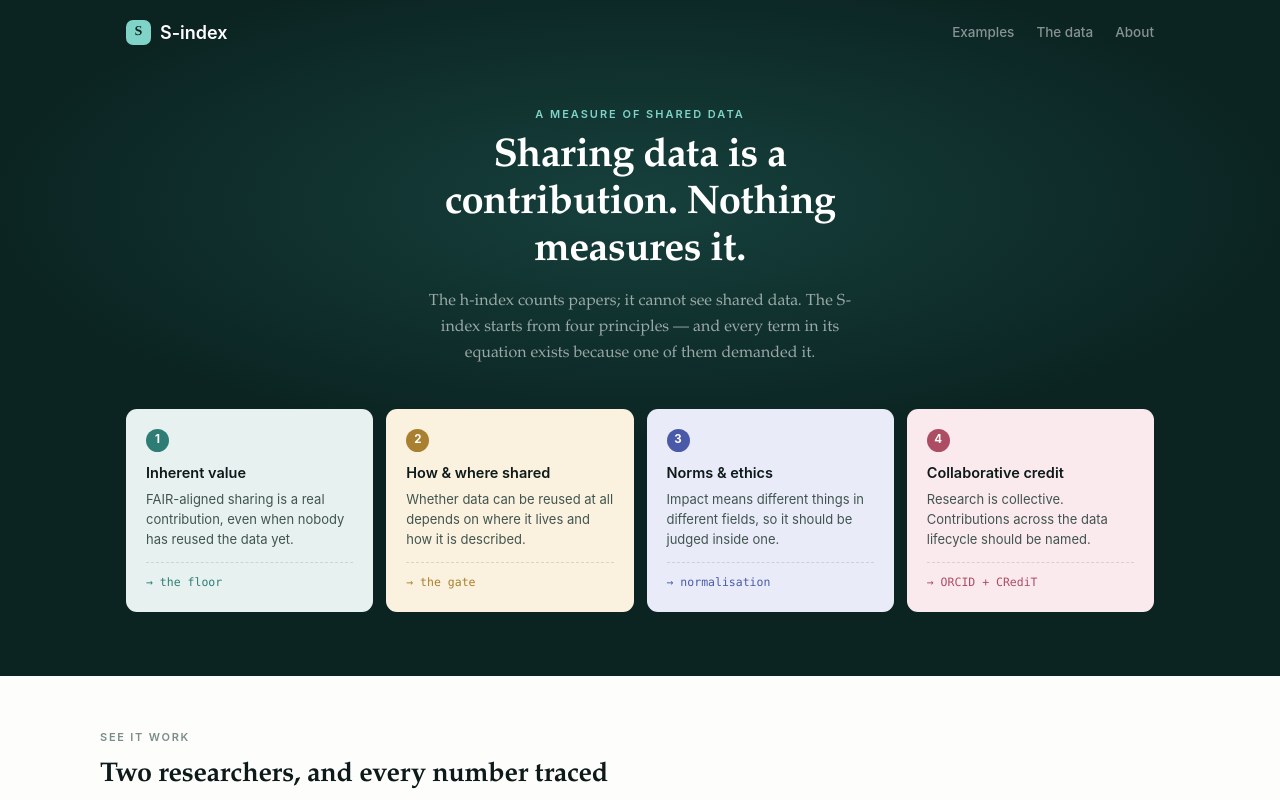
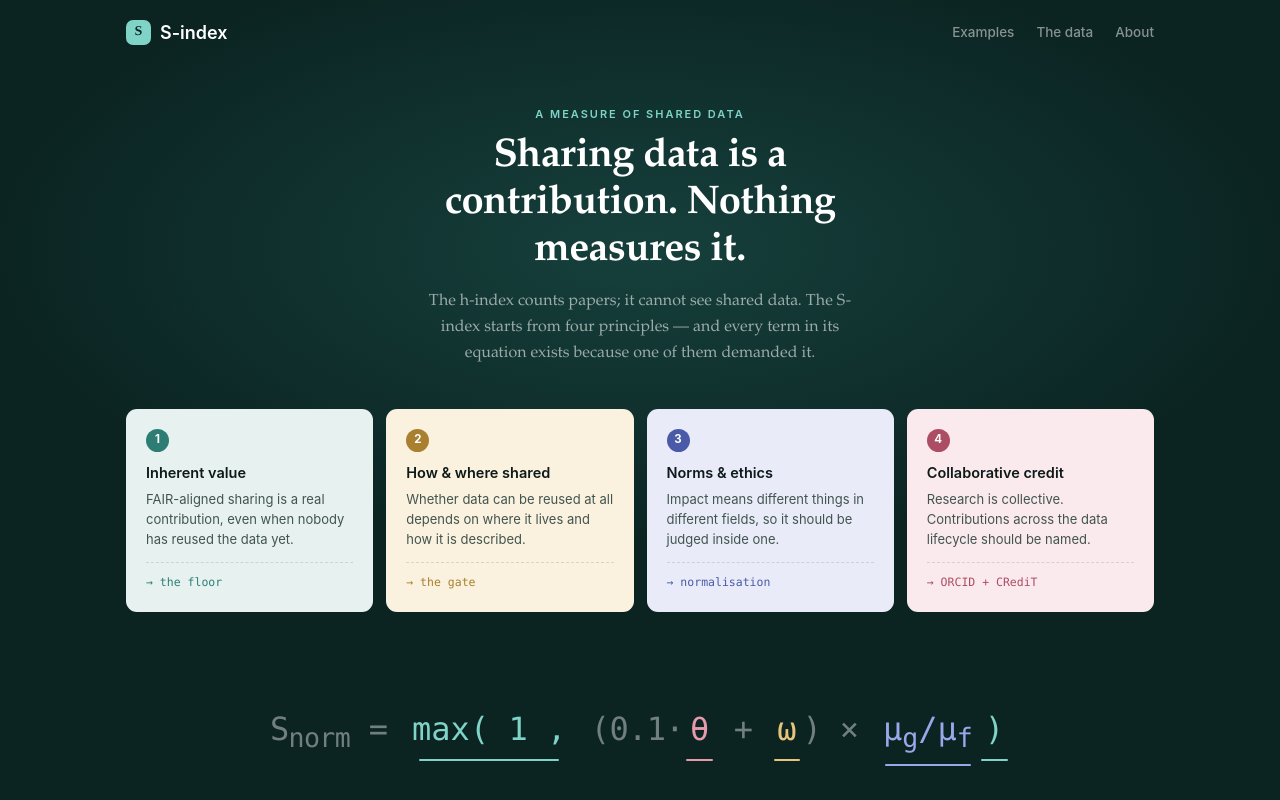
Before and after one commit to UmairZ/s-index-chal, a Next.js app: page / in a window 1280 px wide. Shown: the top 800 px of the page. Built offline with nearby package versions, Linux system fonts and the light colour scheme.

Commit message:
feat: interactive equation and explainer panels

```diff
--- a/app/globals.css
+++ b/app/globals.css
@@ -66,3 +66,52 @@ button{font:inherit;color:inherit;background:none;border:0;cursor:pointer;paddin
 .rc b{display:block;font:600 16px/1.3 var(--sans);margin-bottom:3px}
 .rc span{font-size:13.5px;color:var(--ink-3)}
 .ftr{padding:34px 0 54px;color:var(--ink-3);font:500 13px/1.6 var(--sans);text-align:center}
+
+/* ---------- equation ---------- */
+.eq{font:500 clamp(20px,3vw,32px)/1.6 var(--mono);color:#fff;letter-spacing:-.02em;
+  text-align:center;white-space:nowrap}
+.eq .g{color:rgba(255,255,255,.42)}
+.term{position:relative;padding:4px 6px;border-radius:6px;
+  transition:background .2s var(--ease),box-shadow .2s var(--ease)}
+.term::after{content:'';position:absolute;left:8%;right:8%;bottom:-2px;height:2.5px;border-radius:2px}
+.term:hover,.term:focus-visible{background:rgba(255,255,255,.1);outline:none}
+.term.hl{background:rgba(255,255,255,.12);box-shadow:0 0 0 1px rgba(255,255,255,.2)}
+.term.t-p1{color:var(--p1-l)} .term.t-p1::after{background:var(--p1-l)}
+.term.t-p2{color:var(--p2-l)} .term.t-p2::after{background:var(--p2-l)}
+.term.t-p3{color:var(--p3-l)} .term.t-p3::after{background:var(--p3-l)}
+.term.t-p4{color:var(--p4-l)} .term.t-p4::after{background:var(--p4-l)}
+
+/* ---------- explainer panel ---------- */
+.panelwrap{position:fixed;inset:0;z-index:200}
+.panelbg{position:absolute;inset:0;background:rgba(5,15,14,.55)}
+.panel{position:absolute;top:0;right:0;bottom:0;width:min(420px,92vw);
+  background:#10312d;border-left:1px solid rgba(255,255,255,.15);
+  padding:26px 26px 30px;overflow-y:auto;color:#fff;
+  animation:panelin .35s var(--ease)}
+@keyframes panelin{from{transform:translateX(40px);opacity:0}to{transform:none;opacity:1}}
+.panel .cls{position:absolute;top:16px;right:16px;width:28px;height:28px;border-radius:50%;
+  border:1px solid rgba(255,255,255,.25);color:rgba(255,255,255,.7);font-size:15px;line-height:1}
+.panel .cls:hover{background:rgba(255,255,255,.15);color:#fff}
+.panel .ptop{display:flex;align-items:center;gap:8px;flex-wrap:wrap;margin-bottom:12px;padding-right:34px}
+.panel .bdg{font:700 9.5px/1 var(--sans);letter-spacing:.09em;padding:5px 7px;border-radius:4px;color:var(--deep)}
+.bdg.b-p1{background:var(--p1-l)} .bdg.b-p2{background:var(--p2-l)}
+.bdg.b-p3{background:var(--p3-l)} .bdg.b-p4{background:var(--p4-l)}
+.panel h3{font:600 17px/1.32 var(--sans);margin:7px 0 0;width:100%}
+.panel .bd{font:400 13.6px/1.62 var(--sans);color:rgba(255,255,255,.72);margin:0 0 12px}
+.panel .bd em{color:#fff;font-style:normal;font-weight:600}
+.panel .glead{margin-top:15px;font:600 12.5px/1.5 var(--sans)}
+.panel .checks{display:flex;flex-direction:column;gap:8px;margin-top:10px}
+.panel .chk{background:rgba(255,255,255,.06);border-radius:9px;padding:11px 12px;
+  border-left:3px solid;display:flex;gap:9px;align-items:flex-start}
+.panel .chk.c-p2{border-color:var(--p2-l)} .panel .chk.c-p4{border-color:var(--p4-l)}
+.panel .chk .ck{flex:none;width:16px;height:16px;border-radius:50%;display:grid;place-items:center;
+  font:700 9px/1 var(--sans);color:var(--deep);margin-top:2px}
+.panel .chk.c-p2 .ck{background:var(--p2-l)} .panel .chk.c-p4 .ck{background:var(--p4-l)}
+.panel .chk b{display:block;font:600 12px/1.25 var(--sans);margin-bottom:2px}
+.panel .chk span{font:400 11.2px/1.45 var(--sans);color:rgba(255,255,255,.55)}
+.panel .lrow{margin-top:16px;padding-top:14px;border-top:1px solid rgba(255,255,255,.1);
+  display:flex;gap:7px;flex-wrap:wrap}
+.panel .lrow button{font:600 11.5px/1 var(--sans);padding:9px 11px;border-radius:6px;
+  background:rgba(255,255,255,.09);color:rgba(255,255,255,.78)}
+.panel .lrow button:hover{background:rgba(255,255,255,.17);color:#fff}
+.panel .esc{margin-top:11px;font:500 10.5px/1 var(--sans);color:rgba(255,255,255,.32)}
--- a/app/page.tsx
+++ b/app/page.tsx
@@ -2,6 +2,7 @@ import Nav from '@/components/Nav';
 import HeroIntro from '@/components/HeroIntro';
 import PrincipleCard from '@/components/PrincipleCard';
 import Tail from '@/components/Tail';
+import EqDemo from '@/components/EqDemo';
 import { PRINCIPLES } from '@/lib/content';
 
 export default function Home() {
@@ -14,6 +15,10 @@ export default function Home() {
           <div className="prins" style={{ padding: '32px 0 64px' }}>
             {PRINCIPLES.map(p => <PrincipleCard key={p.key} p={p} />)}
           </div>
+          {/* temporary — Task 5 moves this into Landing */}
+          <div style={{ padding: '24px 0 64px' }}>
+            <EqDemo />
+          </div>
         </div>
       </div>
       <Tail />
--- /dev/null
+++ b/components/EqDemo.tsx
@@ -0,0 +1,15 @@
+'use client';
+import { useState } from 'react';
+import Equation from './Equation';
+import ExplainerPanel from './ExplainerPanel';
+import type { TermKey } from '@/lib/content';
+
+export default function EqDemo() {
+  const [open, setOpen] = useState<TermKey | null>(null);
+  return (
+    <>
+      <Equation interactive onTermClick={setOpen} />
+      <ExplainerPanel term={open} onClose={() => setOpen(null)} onJump={setOpen} />
+    </>
+  );
+}
--- /dev/null
+++ b/components/Equation.tsx
@@ -0,0 +1,40 @@
+'use client';
+import type { TermKey } from '@/lib/content';
+
+interface Props {
+  interactive?: boolean;
+  onTermClick?: (k: TermKey) => void;
+  highlight?: TermKey | null;
+  termRef?: (k: TermKey, el: HTMLButtonElement | null) => void;
+}
+
+export default function Equation({ interactive = true, onTermClick, highlight, termRef }: Props) {
+  const term = (k: TermKey, cls: string, label: string, children: React.ReactNode) => (
+    <button
+      type="button"
+      className={`term ${cls}${highlight === k ? ' hl' : ''}`}
+      data-term={k}
+      aria-label={label}
+      tabIndex={interactive ? 0 : -1}
+      onClick={() => interactive && onTermClick?.(k)}
+      ref={el => termRef?.(k, el)}
+    >
+      {children}
+    </button>
+  );
+
+  return (
+    <div className="eq" role="group" aria-label="The S-index equation. Each coloured term opens an explanation.">
+      <span className="g">S<sub>norm</sub>&nbsp;=&nbsp;</span>
+      {term('max', 't-p1', 'The floor: max of 1 — principle 1, inherent value', <>max(&nbsp;1&nbsp;,</>)}
+      <span className="g">&nbsp;(0.1·</span>
+      {term('theta', 't-p4', 'Theta: honest downloads — principle 4, collaborative credit', <>θ</>)}
+      <span className="g">&nbsp;+&nbsp;</span>
+      {term('omega', 't-p2', 'Omega: citations — principle 2, how and where shared', <>ω</>)}
+      <span className="g">)&nbsp;×&nbsp;</span>
+      {term('norm', 't-p3', 'Mu-g over mu-f: field normalisation — principle 3, norms and ethics',
+        <>μ<sub>g</sub>/μ<sub>f</sub></>)}
+      {term('max', 't-p1', 'Closing the floor: max of 1 — principle 1, inherent value', <>)</>)}
+    </div>
+  );
+}
--- /dev/null
+++ b/components/ExplainerPanel.tsx
@@ -0,0 +1,61 @@
+'use client';
+import { useEffect, useRef } from 'react';
+import { PANELS, type TermKey } from '@/lib/content';
+
+interface Props {
+  term: TermKey | null;
+  onClose: () => void;
+  onJump: (k: TermKey) => void;
+}
+
+export default function ExplainerPanel({ term, onClose, onJump }: Props) {
+  const ref = useRef<HTMLDivElement>(null);
+
+  useEffect(() => {
+    if (!term) return;
+    ref.current?.focus();
+    const onKey = (e: KeyboardEvent) => e.key === 'Escape' && onClose();
+    document.addEventListener('keydown', onKey);
+    return () => document.removeEventListener('keydown', onKey);
+  }, [term, onClose]);
+
+  if (!term) return null;
+  const p = PANELS[term];
+
+  return (
+    <div className="panelwrap">
+      <div className="panelbg" onClick={onClose} aria-hidden="true" />
+      <aside className={`panel pk-${p.principle}`} role="dialog" aria-modal="true"
+        aria-label={p.title} tabIndex={-1} ref={ref}>
+        <button className="cls" onClick={onClose} aria-label="Close">×</button>
+        <div className="ptop">
+          <span className={`bdg b-${p.principle}`}>{p.badge}</span>
+          <h3>{p.title}</h3>
+        </div>
+        {p.paragraphs.map((html, i) => (
+          <p className="bd" key={i} dangerouslySetInnerHTML={{ __html: html }} />
+        ))}
+        {p.checks && (
+          <>
+            <div className="glead">{p.checksLead}</div>
+            <div className="checks">
+              {p.checks.map(c => (
+                <div className={`chk c-${c.principle}`} key={c.title}>
+                  <span className="ck" aria-hidden="true">✓</span>
+                  <div><b>{c.title}</b><span>{c.body}</span></div>
+                </div>
+              ))}
+            </div>
+          </>
+        )}
+        <div className="lrow">
+          {p.links.map(l => (
+            <button key={l.term} onClick={() => onJump(l.term)}>{l.label}</button>
+          ))}
+          <button onClick={onClose}>Back</button>
+        </div>
+        <div className="esc">Esc to close</div>
+      </aside>
+    </div>
+  );
+}
```
